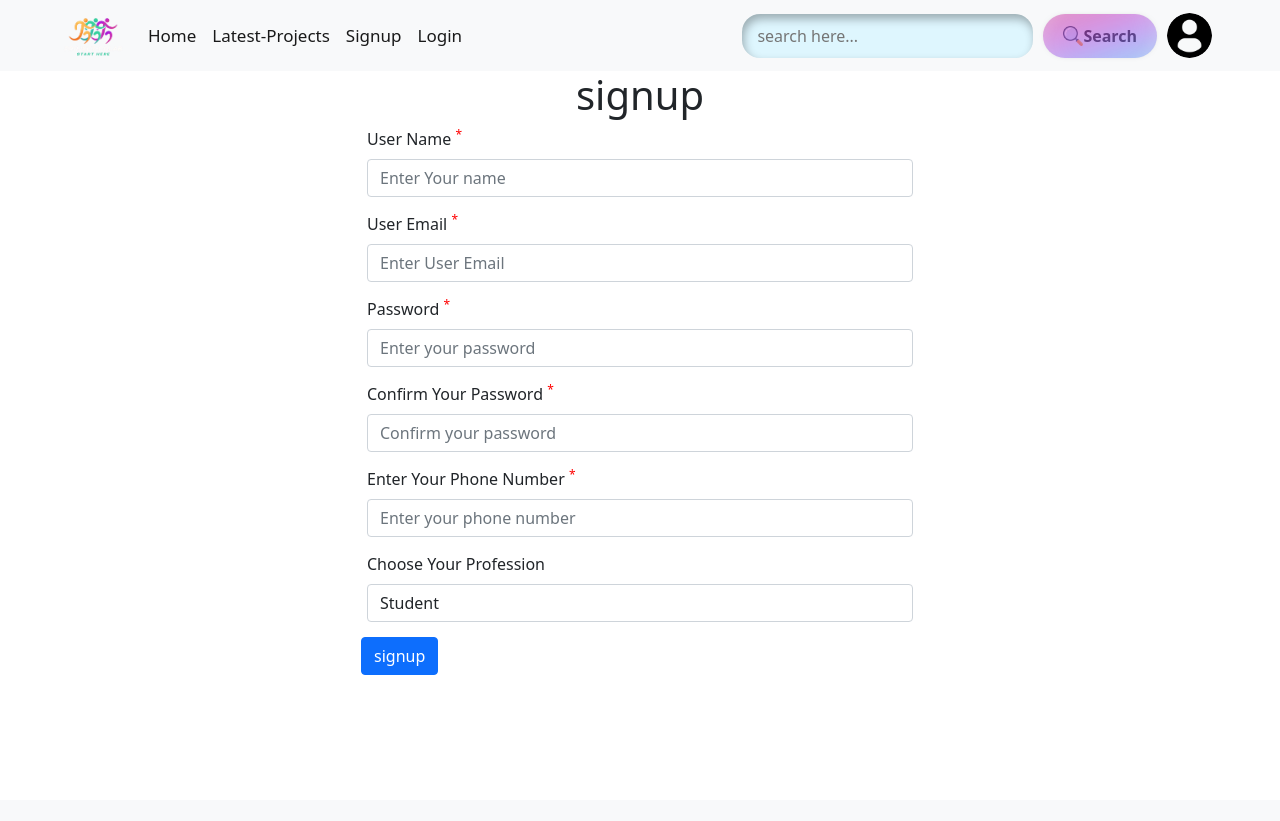
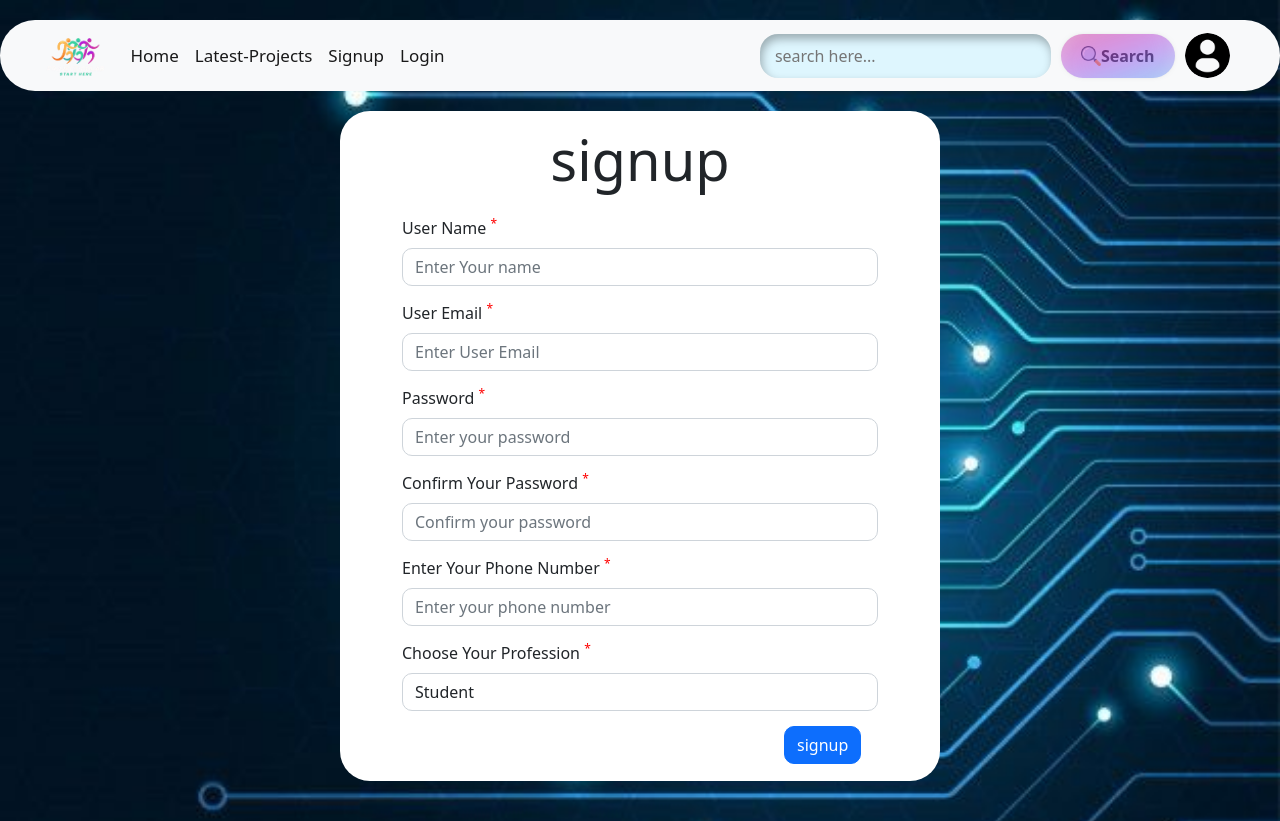
Before and after one commit to SATYAMP023/project-colab, a PHP site: page /?signup=true in a window 1280 px wide. Before the commit the page ends 675 px from the top, so only its background shows below. Run offline with PHP 8.4, Linux system fonts and the light colour scheme.

Commit message:
style update

```diff
--- a/client/header.php
+++ b/client/header.php
@@ -1,5 +1,5 @@
 <nav class="navbar navbar-expand-lg navbar-light bg-light navbar-section">
-  <div class="container" style="max-width: 1200px;">
+  <div class="container navbarone" style="max-width: 1235px;">
     <a class="navbar-brand" href="./"><img src="./public/logo.png" alt="" id="logo"></a>
     <button class="navbar-toggler" type="button" data-bs-toggle="collapse" data-bs-target="#navbarSupportedContent" aria-controls="navbarSupportedContent" aria-expanded="false" aria-label="Toggle navigation">
       <span class="navbar-toggler-icon"></span>
@@ -73,7 +73,7 @@
     </div>
     <form class="d-flex">
       <input type="text" autocomplete="off" name="search" class="input" placeholder="search here...">
-      <button class="button">
+      <button class="button ">
         <img id="search-symbol" src="./public/search.png" alt="search">
         Search
         <div class="hoverEffect">
--- a/client/signup.php
+++ b/client/signup.php
@@ -1,38 +1,38 @@
-<div class="container">
+<div class="container container-signup">
     <h1 class="heading">signup</h1>
     <form method="POST" action="./server/requests.php" id="signup-form">
 
     <div class="row">
-      <div class="col-6 offset-sm-3 margin-bottom-15" >
+      <div class="col-10 offset-sm-1 margin-bottom-15" >
         <label for="username" class="form-label">User Name <SUp>*</SUp></label>
         <input type="text" name="username" class="form-control" id="username" placeholder="Enter Your name" required>
       </div>
 
-      <div class="col-6 offset-sm-3 margin-bottom-15">
+      <div class="col-10 offset-sm-1 margin-bottom-15">
         <label for="email" class="form-label">User Email <SUp>*</SUp></label>
         <input type="email" name="email" class="form-control" id="email" placeholder="Enter User Email" required>
         <small id="emailcorrectness" style="color: red; display: none;"></small>
       </div>
 
-      <div class="col-6 offset-sm-3 margin-bottom-15">
+      <div class="col-10 offset-sm-1 margin-bottom-15">
         <label for="password" class="form-label">Password <SUp>*</SUp></label>
         <input type="password" name="password" class="form-control" id="password" placeholder="Enter your password" required>
         <small id="password-error" style="color: red; display: none;">Password must contain at least one uppercase letter, one number, and one special character.</small>
       </div>
 
-      <div class="col-6 offset-sm-3 margin-bottom-15">
+      <div class="col-10 offset-sm-1 margin-bottom-15">
         <label for="password" class="form-label">Confirm Your Password <SUp>*</SUp></label>
         <input type="password" name="c_password" class="form-control" id="c_password" placeholder="Confirm your password" required>
         <small id="confirm-password-error" style="color: red; display: none;">Passwords don't match.</small>
       </div>
 
-      <div class="col-6 offset-sm-3 margin-bottom-15">
+      <div class="col-10 offset-sm-1 margin-bottom-15">
         <label for="phone" class="form-label">Enter Your Phone Number <SUp>*</SUp></label>
         <input type="number" name="phone" class="form-control" id="phone-id" placeholder="Enter your phone number" required>
       </div>
 
-      <div class="col-6 offset-sm-3 margin-bottom-15">
-        <label for="User Type" class="form-label">Choose Your Profession</label>
+      <div class="col-10 offset-sm-1 margin-bottom-15">
+        <label for="User Type" class="form-label">Choose Your Profession <SUp>*</SUp></label>
         <select name="user_type" id="user_type" class="form-control">
           <option value="student">Student</option>
           <option value="faculty">Faculty/Mentors</option>
@@ -43,8 +43,8 @@
 
   <div class="signup-button">
 
-    <div class="col-2 offset-sm-3">
-      <button type="submit" name="signup" class="btn btn-primary">signup</button>
+    <div class="col-2 offset-sm-9">
+      <button type="submit" name="signup" class="btn btn-primary signup-button">signup</button>
     </div>
 
   </div>
--- a/public/style.css
+++ b/public/style.css
@@ -124,6 +124,11 @@ SUP{
 
 .heading{
   text-align: center;
+  font-size: 3.5rem;
+  /* background-color: aquamarine; */
+  margin-top: 20px;
+  border-radius: 20px;
+  padding: 15px;
 }
 
 .question-list {
@@ -158,3 +163,58 @@ SUP{
   display: flex;
   width: 100%;
 }
+
+.navbar .nav-link {
+  transition: color 0.2s ease-in-out;
+}
+
+.navbar .nav-link:hover {
+  color: #ffc107 !important;
+}
+
+.form-control:focus {
+  border-color: #ffc107;
+  box-shadow: 0 0 0 0.2rem rgba(255, 193, 7, 0.25);
+}
+
+body{
+  /* background-color: black; */
+  background: url('bgimage.jpeg') no-repeat center center fixed;
+  background-size: cover;
+}
+
+.navbar-section{
+  border-radius: 35px;
+  margin-top: 20px;
+}
+
+.navbarone{
+  /* background-color: rgb(48, 48, 48); */
+  border-radius: 35px;
+}
+
+/* changes */
+
+.container-signup{
+  background-color: white;
+  border-radius: 30px;
+  margin-top: 10px;
+  margin-bottom: 40px;
+  width: 600px;
+  height: 670px;
+}
+
+#signup-form{
+  border-radius: 30px;
+  /* background-color: chartreuse; */
+  height: 554px;
+
+}
+
+.form-control{
+  border-radius: 10px;
+}
+
+.signup-button{
+  border-radius: 10px;
+}
```
Also changed, not shown: public/bgimage.jpeg (added).
